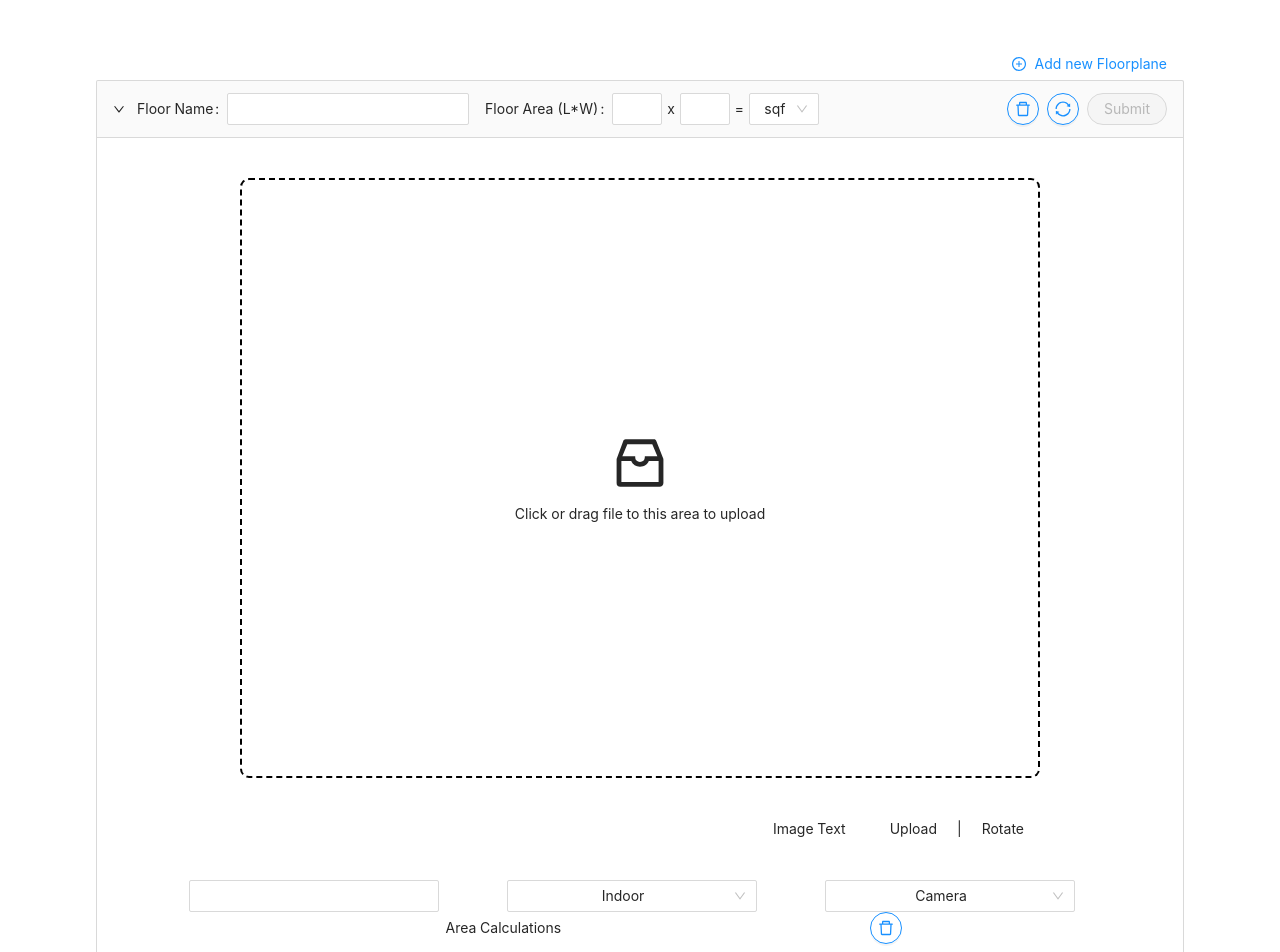
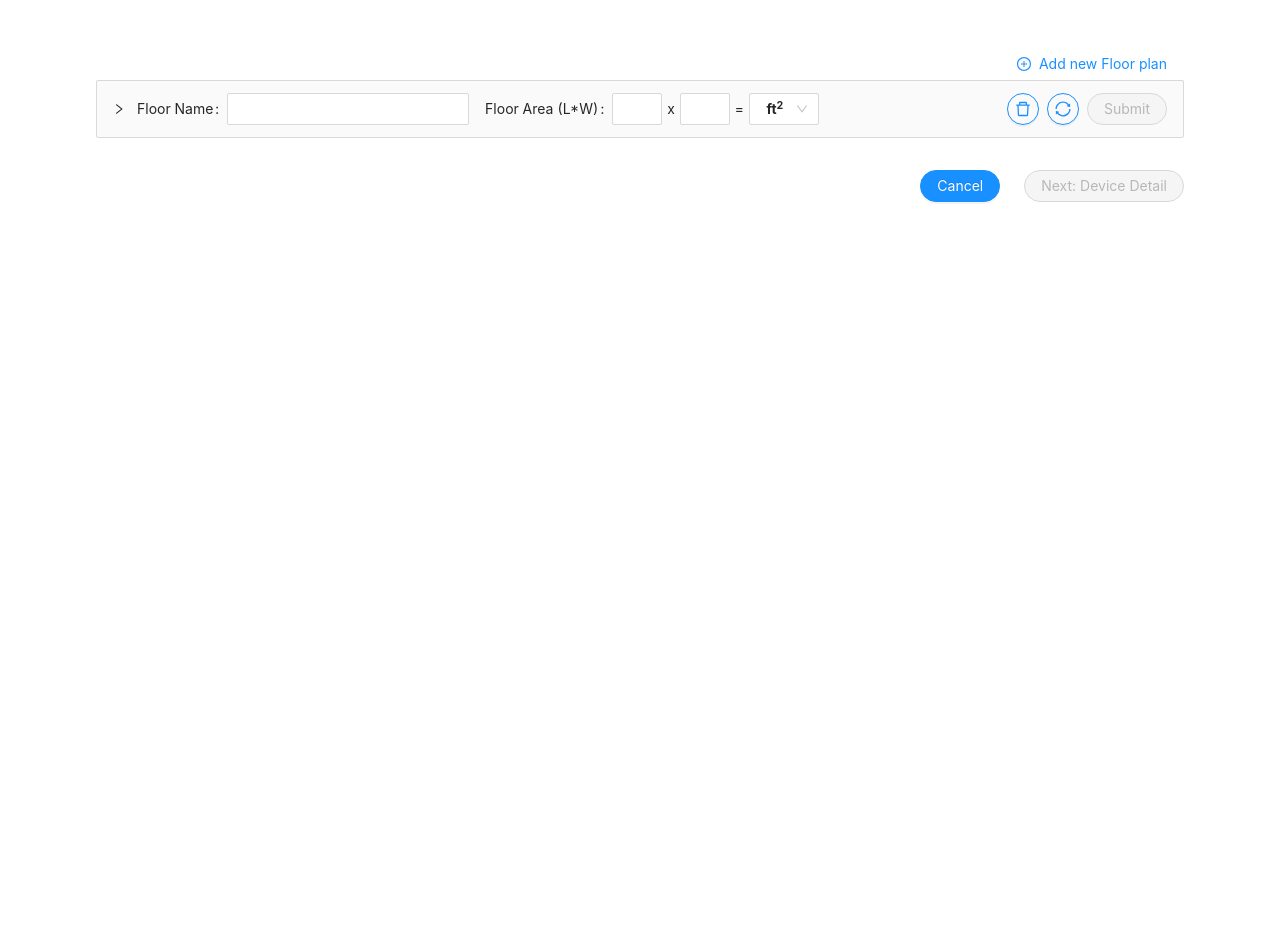
Before and after one commit to Sajid-173/test-test-test, a React (Create React App) app: page / in a window 1280 px wide. Shown: the top 952 px of the page. After the commit the page ends 800 px from the top, so only its background shows below. Built offline with nearby package versions, Linux system fonts and the light colour scheme.

Commit message:
minor changes to styling

```diff
--- a/src/Container/Container.tsx
+++ b/src/Container/Container.tsx
@@ -15,8 +15,13 @@ const Container = () => {
     <MainContainer direction="vertical">
       {/* Top level button for adding new floor */}
 
-      <Form form={form} name="dynamic_form_nest_item" autoComplete="off">
-        <Form.List name="sights">
+      <Form
+        form={form}
+        name="dynamic_form_nest_item"
+        autoComplete="off"
+        initialValues={{ fields: [""] }}
+      >
+        <Form.List name="fields">
           {(fields, { add, remove }) => (
             <>
               <Row justify="end">
@@ -24,18 +29,13 @@ const Container = () => {
                   shape="round"
                   type="link"
                   icon={<PlusCircleOutlined />}
-                  onClick={() => {
-                    add();
-                    console.log("sss");
-                  }}
+                  onClick={() => add()}
                 >
-                  Add new Floorplane
+                  Add new Floor plan
                 </Button>
               </Row>
 
-              <FloorComponent />
-
-              {fields.map((field) => (
+              {fields.reverse().map((field) => (
                 <Form.Item {...field}>
                   <FloorComponent />
                 </Form.Item>
--- a/src/components/FloorComponent/floorComponent.tsx
+++ b/src/components/FloorComponent/floorComponent.tsx
@@ -47,7 +47,8 @@ const FloorComponent = () => {
     <Collapse
       onChange={onPanelChange}
       className="collapse-menu"
-      defaultActiveKey={["1"]}
+      //defaultActiveKey={["1"]}
+      // collapsible
     >
       <Panel
         style={{ width: "100%" }}
@@ -57,7 +58,7 @@ const FloorComponent = () => {
               <Form.Item name="floorName" label="Floor Name :">
                 <Input />
               </Form.Item>
-              <Form.Item label="Floor Area (L*W) :">
+              <Form.Item name="floorName" label="Floor Area (L*W) :">
                 <Row align="middle" gutter={10}>
                   <Col>
                     <Input className="dimension-input" />
@@ -73,8 +74,18 @@ const FloorComponent = () => {
                       //onChange={handleChange}
                       className="dimension-measures"
                     >
-                      <Option value="sqf">sqf</Option>
-                      <Option value="sqm">sqm</Option>
+                      <Option value="sqf">
+                        <b>ft</b>
+                        <sup>
+                          <b>2</b>
+                        </sup>
+                      </Option>
+                      <Option value="sqm">
+                        <b>m</b>
+                        <sup>
+                          <b>2</b>
+                        </sup>
+                      </Option>
                     </Select>
                   </Col>
                 </Row>
@@ -125,7 +136,10 @@ const FloorComponent = () => {
               isImageUrl={() => true}
               listType="picture"
             >
-              <Space direction="vertical">
+              <Space
+                direction="vertical"
+                style={{ height: "100%", width: "100%" }}
+              >
                 <Typography.Text className="ant-upload-drag-icon">
                   <InboxOutlined className="upload-icon" />
                 </Typography.Text>
@@ -149,9 +163,9 @@ const FloorComponent = () => {
               <Col>
                 {/* Buttons with no backgrounds to be put here later? */}
                 <Space size={20}>
-                  <Typography.Text>Upload</Typography.Text>
+                  <Button type="link">Upload</Button>
                   <Typography.Text>|</Typography.Text>
-                  <Typography.Text>Rotate</Typography.Text>
+                  <Button type="link">Rotate</Button>
                 </Space>
               </Col>
             </Space>
--- a/src/components/FloorComponent/styles.ts
+++ b/src/components/FloorComponent/styles.ts
@@ -27,7 +27,6 @@ const BottomButtonContainer = styled(Space)`
   margin: 0 auto;
   border-radius: 9px;
   width: 800px;
-  padding: 16px;
 `;
 
 const FormContainer = styled(Space)`
```
